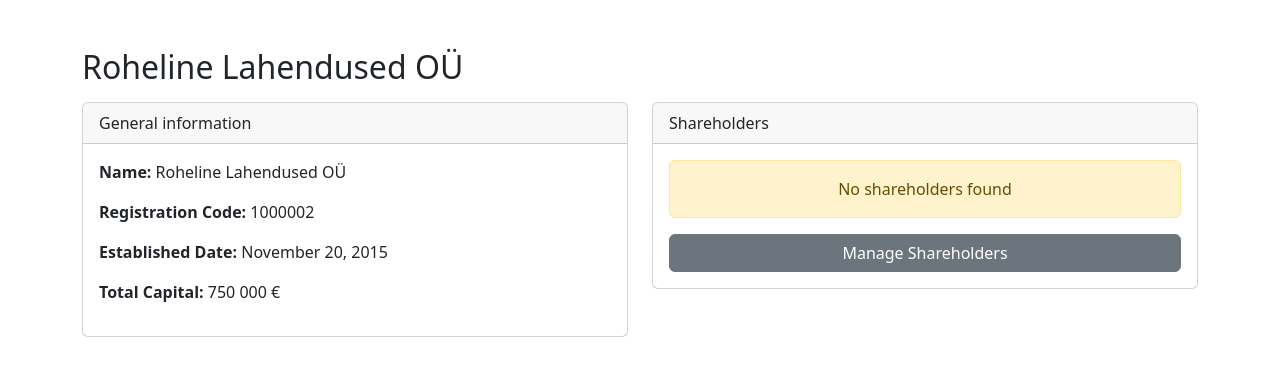
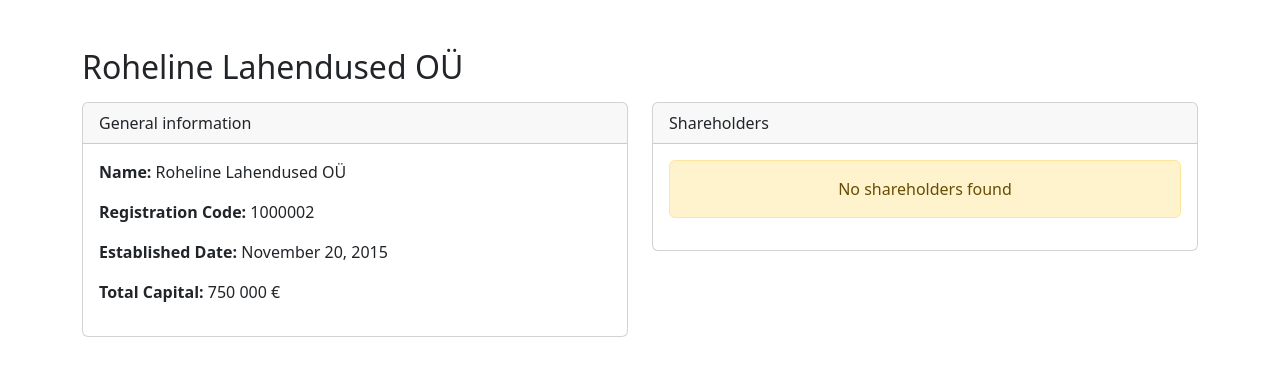
Before and after one commit to stennn2001/prooviulesanne, a Django app: page /company/details/2/ in a window 1280 px wide. Shown: the part 56-432 px from the top of the page. Run offline with Django 5.2, Linux system fonts and the light colour scheme; data comes from the database, SQL or seed files in the repository; some libraries are stand-ins or nearby versions.

Commit message:
small button fix

```diff
--- a/templates/business_registry/company_detail.html
+++ b/templates/business_registry/company_detail.html
@@ -76,14 +76,14 @@
                         </tbody>
                     </table>
 
+                    <a href="{% url 'company_edit' company.id %}"
+                        class="btn btn-secondary w-100">Manage Shareholders</a>
+
                     {% else %}
                     <div class="alert alert-warning text-center" role="alert">
                         No shareholders found
                     </div>
                     {% endif %}
-
-                    <a href="{% url 'company_edit' company.id %}"
-                        class="btn btn-secondary w-100">Manage Shareholders</a>
 
                 </div>
             </div>
```
